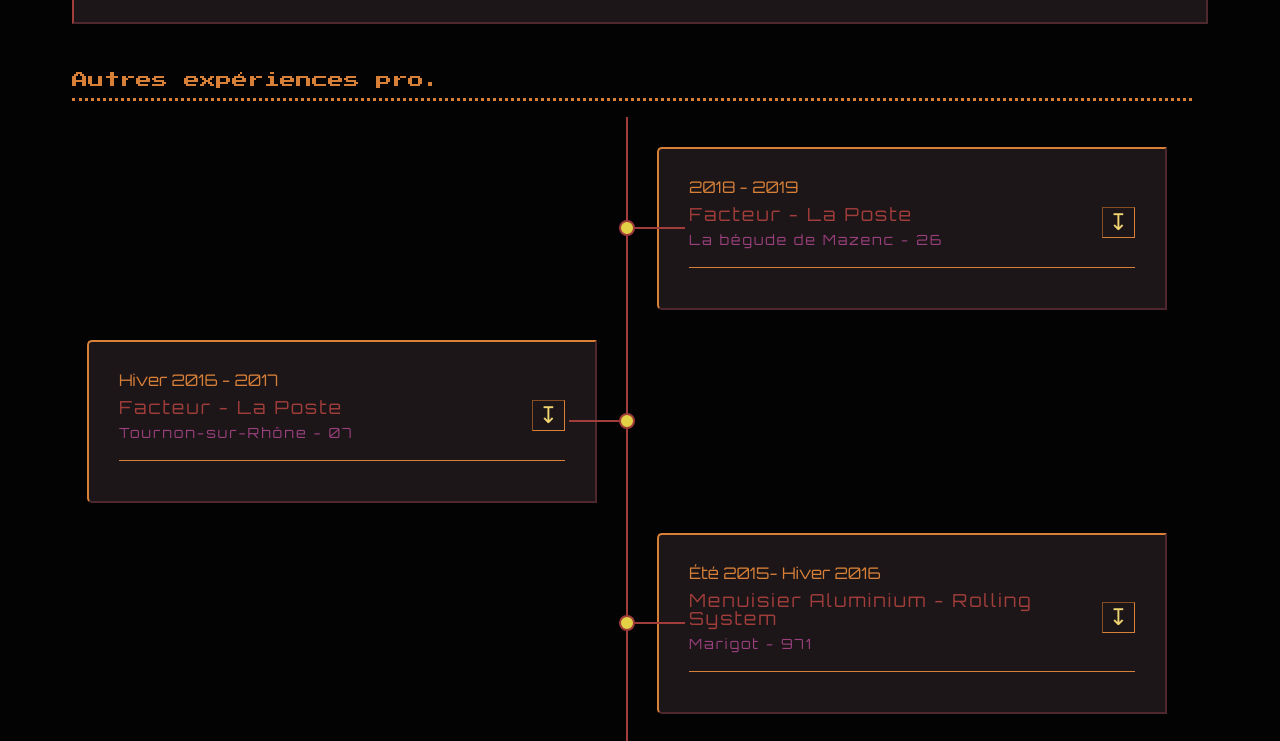
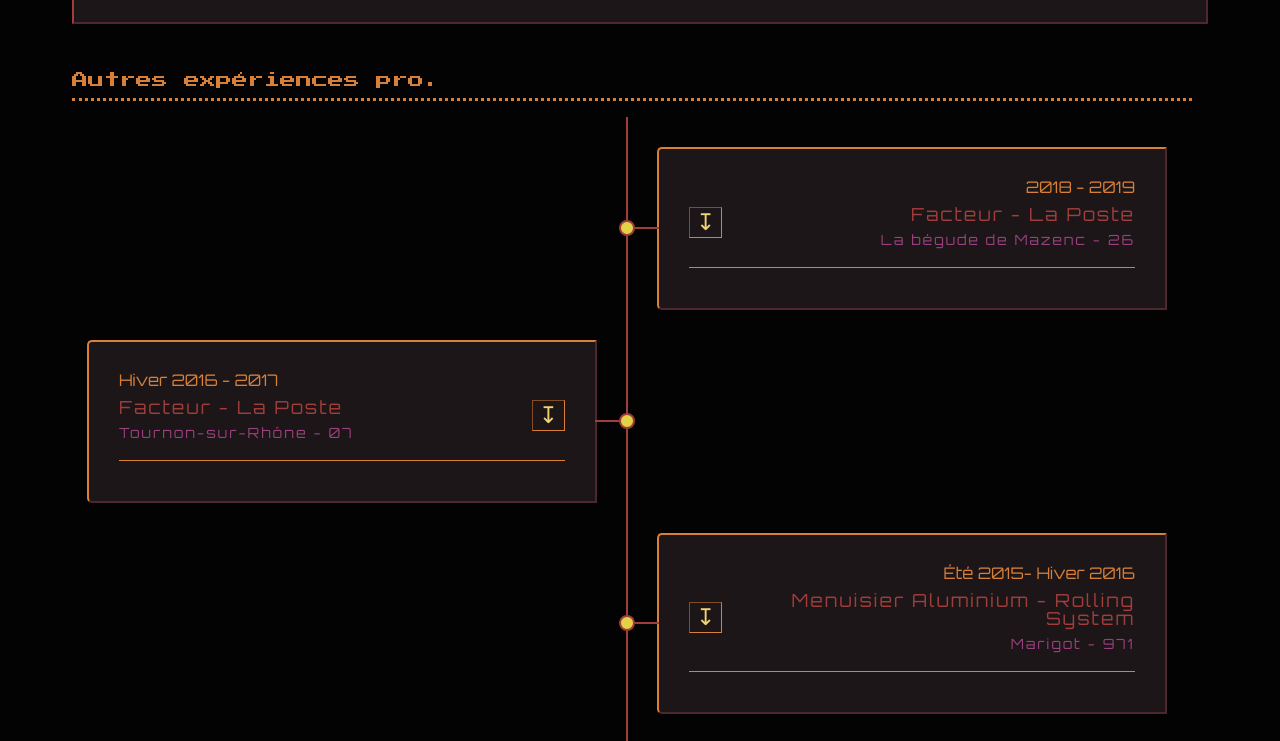
Before and after one commit to KillianCourvoisier/portfolio-killiancourvoisier, a React app: page / in a window 1280 px wide. Shown: the part 904-1645 px from the top of the page. Built offline with nearby package versions, Linux system fonts and the light colour scheme.

Commit message:
minor modifs

```diff
--- a/src/components/OtherJobs/index.js
+++ b/src/components/OtherJobs/index.js
@@ -6,6 +6,7 @@
 const OtherJobs = () => {
   const [selected, setSelected] = useState(null);
 
+  // eslint-disable-next-line consistent-return
   const toggle = (i) => {
     if (selected === i) {
       return setSelected(null);
--- a/src/components/OtherJobs/style.scss
+++ b/src/components/OtherJobs/style.scss
@@ -63,7 +63,7 @@
 .container::before {
   content: '';
   position: absolute;
-  width: 50px;
+  width: 24px;
   height: 2px;
   top: calc(50% - 1px);
   right: 8px;
@@ -80,16 +80,6 @@
   margin-bottom: 10px;
 }
 
-.container.left .date {
-  width: fit-content;
-  right : -130px;
-}
-
-.container.right .date {
-  width: fit-content;
-  left : -130px;
-}
-
 .container .content {
   padding: 30px 30px 30px 30px;
   background: vars.$grey;
@@ -100,9 +90,17 @@
   border-right: 2px solid vars.$brown;
   border-bottom: 2px solid vars.$brown;
 }
-.container .content .header{
+.container.left .content .header{
   display: flex;
   flex-direction: row;
+  justify-content: space-between;
+  border-bottom: 1px solid vars.$orange;
+  margin-bottom: 10px;
+}
+.container.right .content .header{
+  text-align: right;
+  display: flex;
+  flex-direction: row-reverse;
   justify-content: space-between;
   border-bottom: 1px solid vars.$orange;
   margin-bottom: 10px;
@@ -158,7 +156,6 @@
   border: 1px inset vars.$orange;
   font-size: 23px;
   align-content: center;
-  align-items: center;
   background-color: vars.$grey;
   color: vars.$sand;
 }
@@ -191,5 +188,9 @@
   .container.right::before {
     display: none;
   }
+  .container.right .content .header{
+    flex-direction: row;
+    text-align: left;
+  }
 
 }
--- a/src/components/Projects/style.scss
+++ b/src/components/Projects/style.scss
@@ -9,6 +9,7 @@
     flex-direction: column;
     align-self: center;
     align-items: center;
+    color: vars.$sand;
 
 
 
@@ -82,7 +83,7 @@
         }
 
         &__card{
-            width : 25%;
+            width : 30%;
             height: 485px;
             margin : 1em;
             & img {
--- a/src/data/otherjobs.js
+++ b/src/data/otherjobs.js
@@ -29,7 +29,7 @@
     localisation: 'Marigot - 971',
     organization: 'Rolling System',
     anecdote: [
-      'Après le Restaurant "Le Piment" dans la prochaine expériences, j\'ai chercher un travail rapidement, je n\'avais pas envie de repartir de St-Martin tout de suite. J\'ai  donc déposé des CV partout où je pouvais et Rolling System m\'a contacté. Après un rapide entretien, ils m\'embauche comme agent de surface industriel (ouais ça fait classe dis comme ça , mais en fait je néttoyais les grosse machine pleine de sciure d\'aluminium et de cambouis). Comme ils étaient satisfait de mon travail, ils m\'ont garder comme responsable du stock. Enfin voyant que j\'avais fait le travail demandé dans un délai plus court, ils m\'ont envoyer dans les ateliers pour confectionner les barrières/fenêtres/garde-fous/stores et autres joyeusetée en métal au sein de l\'équipe de production. ',
+      'Après le Restaurant "Le Piment" dans la prochaine expériences, j\'ai chercher un travail rapidement, je n\'avais pas envie de repartir de St-Martin tout de suite. J\'ai  donc déposé des CV partout où je pouvais et Rolling System m\'a contacté. Après un rapide entretien, ils m\'embauche comme agent de surface industriel. Comme ils étaient satisfait de mon travail, ils m\'ont garder comme responsable du stock. Enfin voyant que j\'avais fait le travail demandé dans un délai plus court, ils m\'ont envoyer dans les ateliers pour confectionner les barrières/fenêtres/garde-fous/stores et autres joyeusetée en métal au sein de l\'équipe de production. ',
       'A ce poste, j\'ai pu apprendre a lire et reproduire des plans de conception , coupé du verre, de l\'aluminium biensûr, mais aussi quelque pièces en bois. Le travail d\'équipe était nécessaire lors de la pose sur les chantiers, et la sécurité (des biens et des personnes) était mise en avant. J\'ai également été amené à travailler seul sur certains projets',
     ],
 
@@ -41,7 +41,7 @@
     localisation: 'Orient Bay - 971',
     organization: 'Le Piment',
     anecdote: [
-      'A mon arriver sur l\'île de St-Martin, j\'ai chercher un job dans la restauration, car j\'en sortais tout juste, et c\'est ce qui m\'avait permis d\'attérir ici. C\'est donc naturellement que j\'ai voulus continuer dans cette voie et se fût un succès. Le patron à décider de me laisser une chance pour un mois, j\'ai fait mes preuves et il à donc accepter de me garder pour la saison haute (Et oui, l\'hiver chez nous c\'est l\'été là bas !).',
+      'A mon arriver sur l\'île de St-Martin, j\'ai chercher un job dans la restauration, car j\'en sortais tout juste, et c\'est ce qui m\'avait permis d\'attérir ici. C\'est donc naturellement que j\'ai voulus continuer dans cette voie et se fût un succès. Le patron à décider de me laisser une chance pour un mois, j\'ai fait mes preuves et il a donc accepter de me garder pour la saison haute (Et oui, l\'hiver chez nous c\'est l\'été là bas !).',
       'A ce poste j\'ai pu parfaire mon anglais ainsi que mes compétences en cuisine. N\'étant qu\'une brigade composée du Chef , de son second et de moi-même, j\'ai eu l\'occasion d\'en apprendre sur trois des quatre parties de la cuisine: les pizzas, les entrées et les désserts. Le chaud étant gérer (et réservé) par le Chef. La mise en place, chantant au rythme de la radio, le service intense car c\'était un restaurant réputé m\'ont fait apprécier la cohésion dans une petite équipe. Je sortait d\'un grand hôtel/restaurant, et l\'ambiance y était bien différente !',
     ],
 
@@ -65,8 +65,8 @@
     localisation: 'St-Clair - 07',
     organization: 'Domaine de St-Clair',
     anecdote: [
-      'Distribution de lettres et colis',
-      'Service à la personne',
+      'Le premier travail qui m\'as permis de me lancer dans la vie active. Les première armes dans le monde professionel. J\'y ai rencontré des gens passionnés au sein d\'une grosse brigade (nous étions une quinzaine permanents).',
+      'A ce poste j\'ai appris le travail d\'équipe, la perseverance et l\'endurance au travail. Je suis passé au cours des mois par tout les postes de la cuisine. Pâtisserie la plus grosse partie du temps, mais aussi Viande, Poissons, Entrées, Sauces, Plonge ... J\'allais où on avait besoin de moi. ',
     ],
 
   },
```
